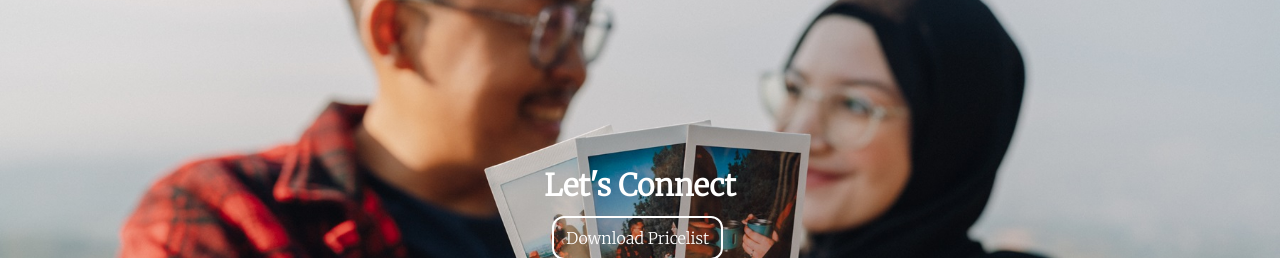
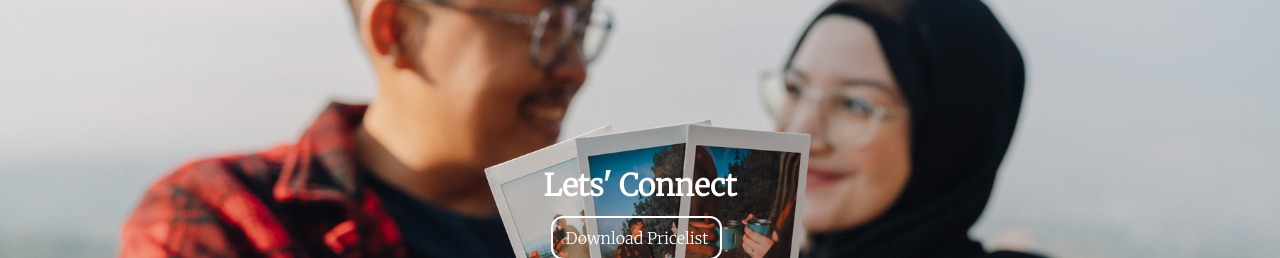
Before and after one commit to rakapp17/Luminary-Visual, a Next.js app: page / in a window 1280 px wide. Shown: the part 2783-3041 px from the top of the page. Built offline with nearby package versions, Linux system fonts and the light colour scheme.

Commit message:
fix error

```diff
--- a/src/app/components/Connect.tsx
+++ b/src/app/components/Connect.tsx
@@ -5,7 +5,7 @@ function Connect() {
     <div className="w-full h-[646px] bg-[url('/hero7.jpg')] bg-cover flex items-center justify-center backdrop-blur-lg backdrop-brightness-50 bg-center">
       <div className="items-center justify-center">
         <h2 className=" text-white text-center text-[30px] font-bold mb-2">
-          Let's Connect
+          Lets&apos; Connect
         </h2>
         <button className="text-white px-3 py-2 border-2 border-white rounded-xl self-center ml-[8px] hover:bg-white hover:text-slate-600">
           Download Pricelist
```
